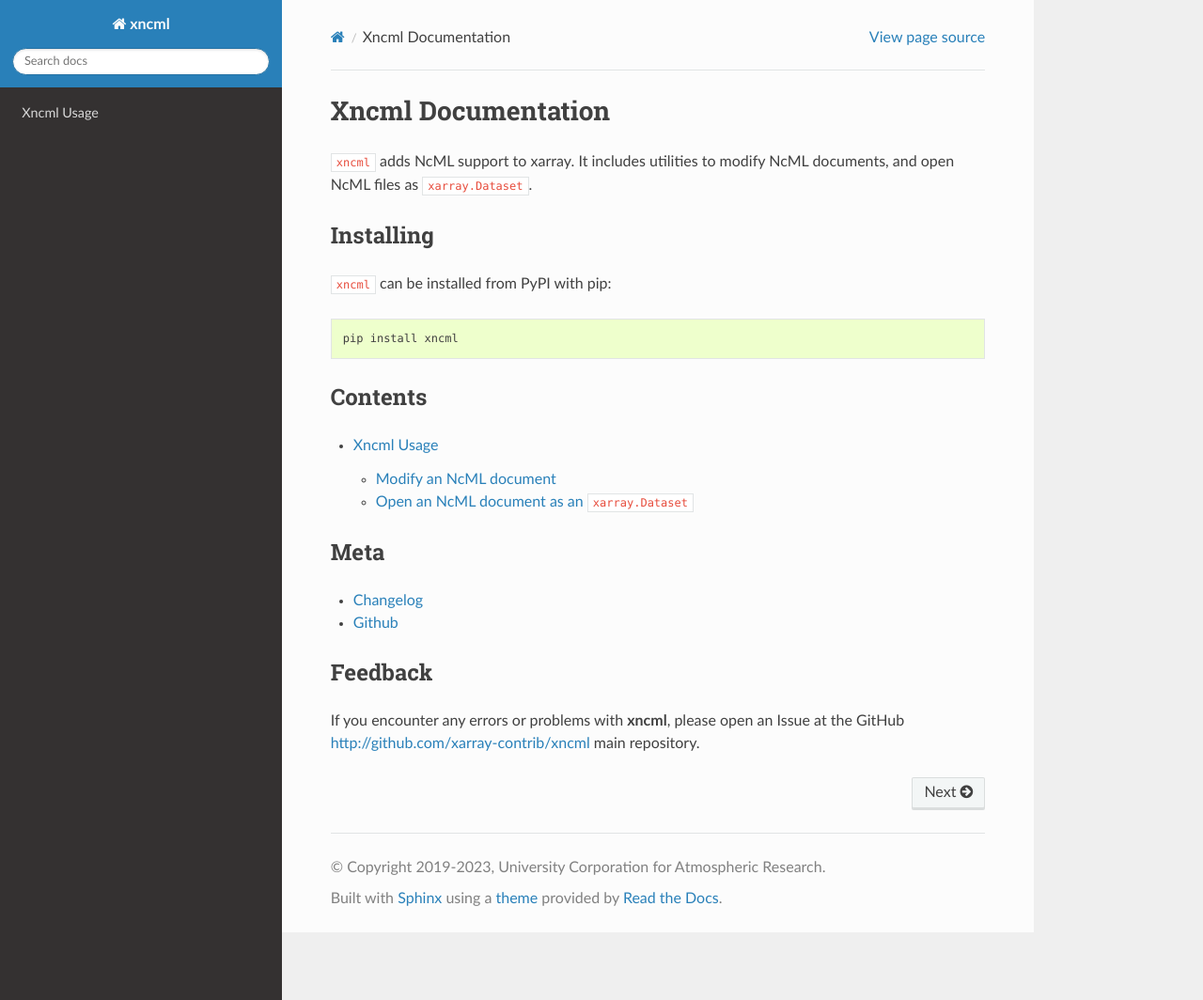
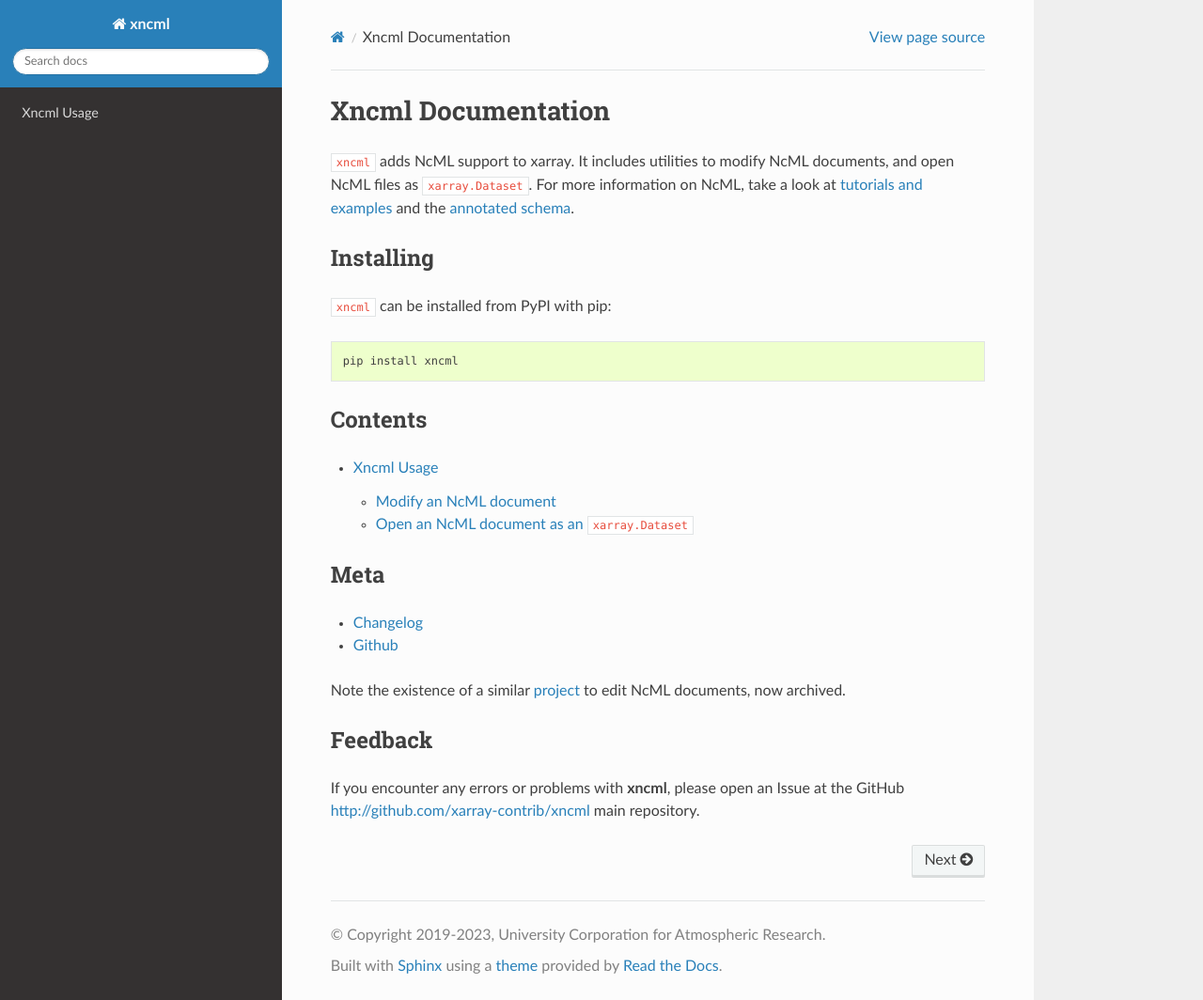
Before and after one commit to xarray-contrib/xncml, a Sphinx documentation site: the page built from docs/source/index.md, in a window 1280 px wide and 1064 px high. Shown: the whole window at 94% size. Built offline with Sphinx 7.4.7 and the Read the Docs theme 2.0.0, drawn with Linux system fonts in a browser that asks for light colours; the version number could not be read and is left out.

Commit message:
Add references to NcML documentation and ioos/ncml repo

```diff
--- a/docs/source/index.md
+++ b/docs/source/index.md
@@ -5,7 +5,7 @@
 
 # Xncml Documentation
 
-`xncml` adds NcML support to xarray. It includes utilities to modify NcML documents, and open NcML files as `xarray.Dataset`.
+`xncml` adds NcML support to xarray. It includes utilities to modify NcML documents, and open NcML files as `xarray.Dataset`. For more information on NcML, take a look at [tutorials and examples](https://docs.unidata.ucar.edu/netcdf-java/current/userguide/basic_ncml_tutorial.html) and the [annotated schema](https://docs.unidata.ucar.edu/netcdf-java/current/userguide/annotated_ncml_schema.html).
 
 ## Installing
 
@@ -28,6 +28,8 @@ tutorial
 - [Changelog](changelog.md)
 - [Github](https://github.com/xarray-contrib/xncml/)
 
+Note the existence of a similar [project](https://github.com/ioos/ncml) to edit NcML documents, now archived.
+
 
 ## Feedback
 
```
